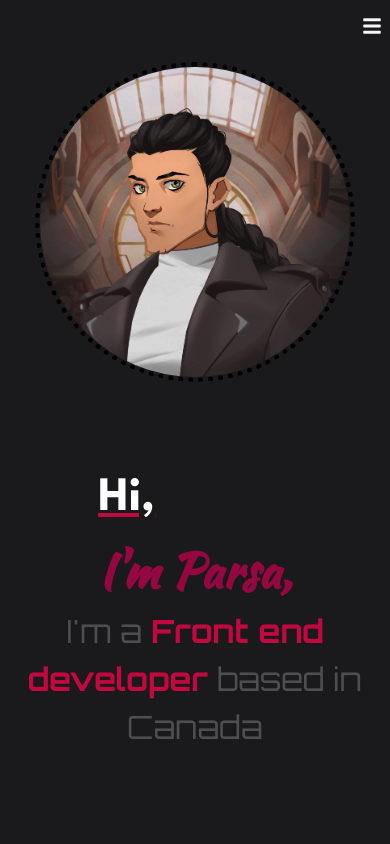
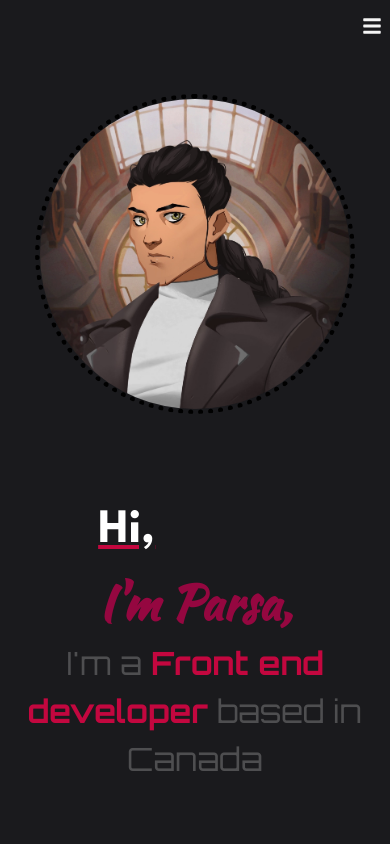
Before and after one commit to Parsa-Parishan/My-Portfolio, a React (Create React App) app: page / in a window 390 px wide. Shown: the top 844 px of the page. Built offline with nearby package versions, Linux system fonts and the light colour scheme; a web font is replaced by a local one.

Commit message:
change body margin for mobile

```diff
--- a/src/styles/main.css
+++ b/src/styles/main.css
@@ -132,6 +132,13 @@ body {
   background-attachment: fixed;
   position: relative;
   z-index: 0;
+  margin-top: 2rem;
+}
+
+@media (min-width: 768px) {
+  body {
+    margin-top: 0;
+  }
 }
 
 body #root {
--- a/src/styles/sass/base/_global.scss
+++ b/src/styles/sass/base/_global.scss
@@ -12,6 +12,10 @@ body {
   background-attachment: fixed;
   position: relative;
   z-index: 0;
+  margin-top: 2rem;
+  @media (min-width: 768px) {
+    margin-top: 0;
+  }
   #root {
     position: relative;
     z-index: 0;
```
Also changed, not shown: 1 other file (tests, documents, lock files or other folders).
